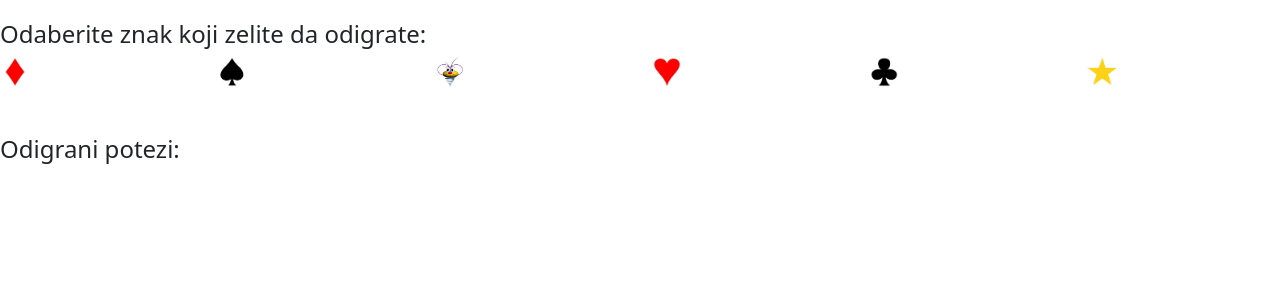
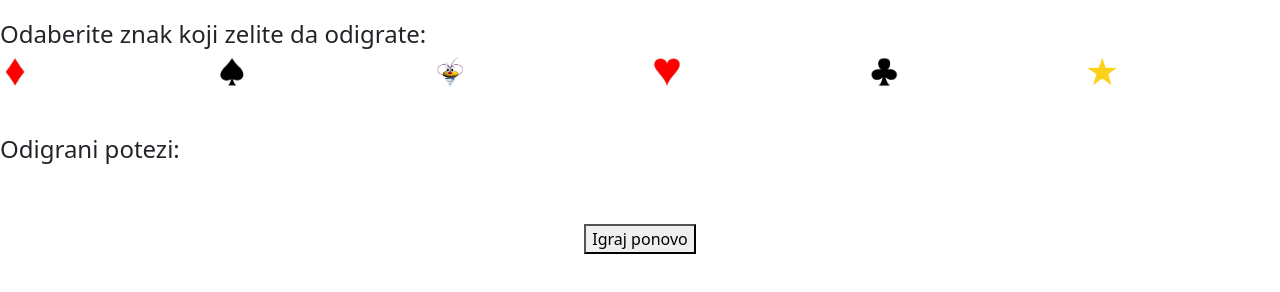
Before and after one commit to IvanaaVasic/Skocko, a plain HTML site: page index.html in a window 1280 px wide. Shown: the part 90-382 px from the top of the page. Drawn offline with nearby package versions, Linux system fonts and the light colour scheme.

Commit message:
button reload

```diff
--- a/index.html
+++ b/index.html
@@ -1,7 +1,7 @@
 <html>
   <head>
     <title>Igra skocko</title>
-    <meta name="viewport" content="width=device-width, initial-scale=1">
+    <meta name="viewport" content="width=device-width, initial-scale=1" />
     <link
       href="https://cdn.jsdelivr.net/npm/bootstrap@5.0.0-beta2/dist/css/bootstrap.min.css"
       rel="stylesheet"
@@ -56,6 +56,11 @@
         </div>
       </div>
       <div id="moves"></div>
+      <div class="row mt-5">
+        <div class="col text-center" onClick="refreshPage()">
+          <button>Igraj ponovo</button>
+        </div>
+      </div>
     </div>
   </body>
 </html>
--- a/script.js
+++ b/script.js
@@ -2,6 +2,10 @@ const znakovi = ["karo", "pik", "skocko", "srce", "tref", "zvezda"];
 
 let kombinacija = [];
 let trazenaKombinacija = [];
+
+function refreshPage() {
+  window.location.reload();
+}
 
 function generisiKombinaciju() {
   /* trazenaKombinacija = []
```
